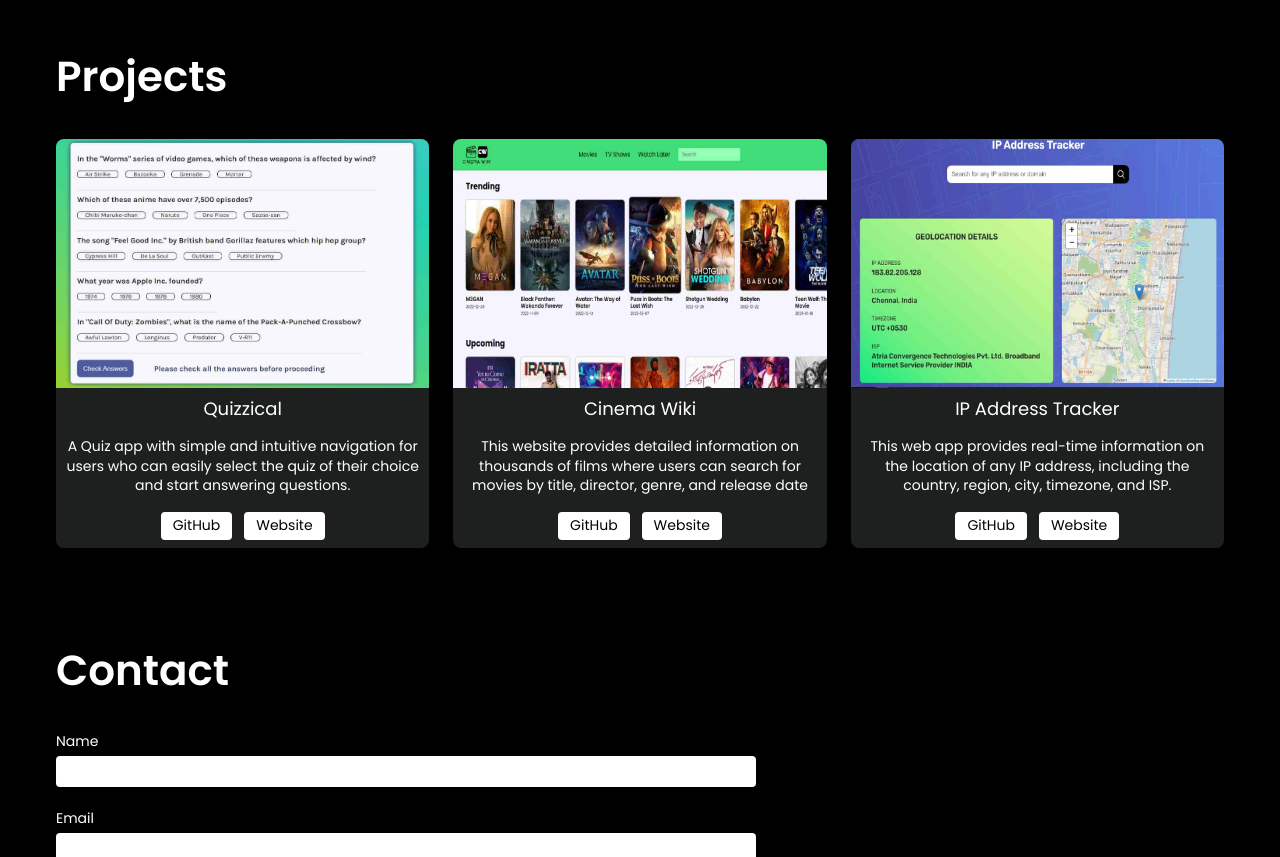
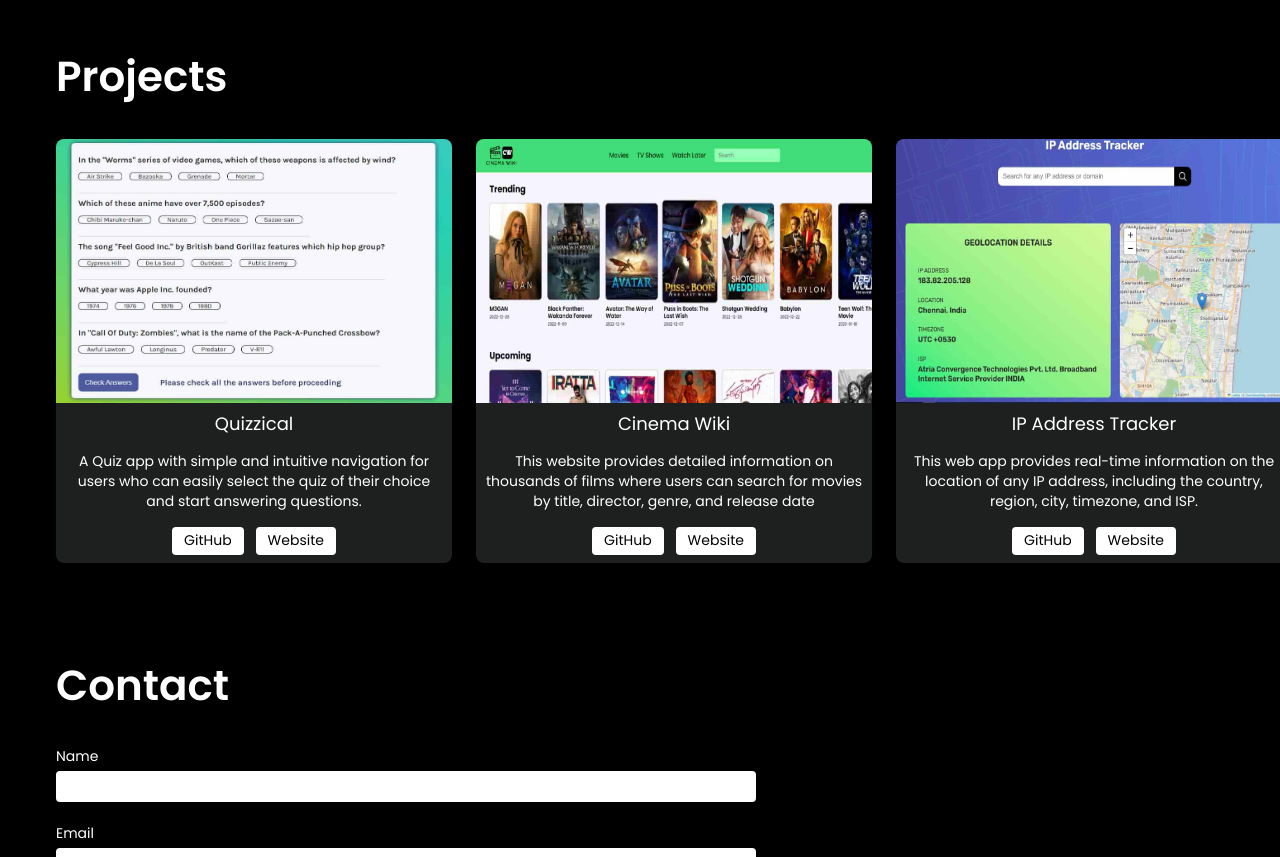
Before and after one commit to sangeethvelu/portfolio, a React (Vite) app: page / in a window 1280 px wide. Shown: the part 1940-2797 px from the top of the page. Built offline with nearby package versions, Linux system fonts and the light colour scheme.

Commit message:
Updated img aspect ratio

```diff
--- a/src/components/Navbar.jsx
+++ b/src/components/Navbar.jsx
@@ -25,6 +25,8 @@
             src="/assets/img/sangeeth.jpg"
             className={styles["nav-img"]}
             alt="Image of Sangeeth"
+            width="50"
+            height="45"
           />
           <p className={styles["nav-name"]}>Sangeeth Velusamy</p>
         </div>
--- a/src/components/Navbar.module.css
+++ b/src/components/Navbar.module.css
@@ -1,7 +1,7 @@
 .nav-section {
   font-size: 2.2rem;
   font-weight: 500;
-    color: #FAEDCA;
+  color: #faedca;
   margin-bottom: 1.2rem;
   padding: 3.2rem 0;
   display: flex;
@@ -21,7 +21,7 @@
 
 .nav-info a {
   text-decoration: none;
-    color: #FAEDCA;
+  color: #faedca;
 }
 
 .nav-info a:hover,
@@ -38,8 +38,6 @@
 }
 
 .nav-img {
-    width: 5rem;
-    height: 4.5rem;
   border-radius: 100%;
 }
 
@@ -53,9 +51,7 @@
   }
 }
 
-
 @media (max-width: 675px) {
-
   .nav-info {
     flex-direction: column;
     align-items: center;
--- a/src/components/Projects.jsx
+++ b/src/components/Projects.jsx
@@ -11,6 +11,8 @@
             src="/assets/img/quizzical.jpg"
             alt="Image of Quizzical app"
             className={styles["project-img"]}
+            width="396"
+            height="264"
           />
           <p className={styles["project-title"]}>Quizzical</p>
           <p className={styles["project-description"]}>
@@ -32,6 +34,8 @@
             src="/assets/img/cinemawiki.jpg"
             alt="Image of Quizzical app"
             className={styles["project-img"]}
+            width="396"
+            height="264"
           />
           <p className={styles["project-title"]}>Cinema Wiki</p>
           <p className={styles["project-description"]}>
@@ -53,6 +57,8 @@
             src="/assets/img/ipaddresstracker.jpg"
             alt="Image of Quizzical app"
             className={styles["project-img"]}
+            width="396"
+            height="264"
           />
           <p className={styles["project-title"]}>IP Address Tracker</p>
           <p className={styles["project-description"]}>
--- a/src/components/Projects.module.css
+++ b/src/components/Projects.module.css
@@ -38,8 +38,6 @@
 }
 
 .project-img {
-    width: 100%;
-    aspect-ratio: 3/2;
     border-top-left-radius: 0.8rem;
     border-top-right-radius: 0.8rem;
 }
```
Lines whose indentation alone changed are shown as unchanged.
